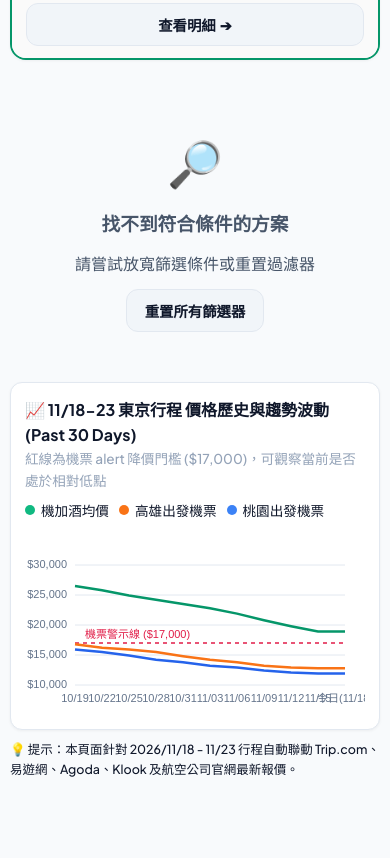
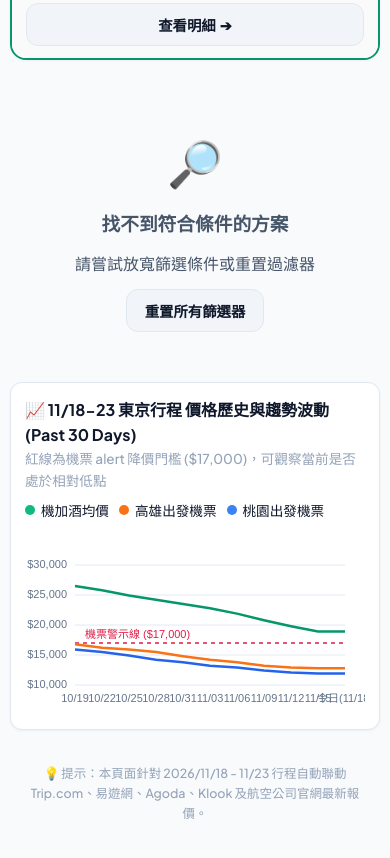
Before and after one commit to Rebecca216/tokyo, a website built with Vite: page index.html in a window 390 px wide. Shown: the part 9927-10785 px from the top of the page. Before the commit the page ends 10717 px from the top, so only its background shows below. Built offline with nearby package versions, Linux system fonts and the light colour scheme.

Commit message:
Add files via upload

```diff
--- a/src/style.css
+++ b/src/style.css
@@ -931,6 +931,7 @@ body {
   max-width: 760px;
   max-height: 90vh;
   overflow-y: auto;
+  -webkit-overflow-scrolling: touch; /* 加入優化手機滾動 */
 }
 
 .btn-close {
@@ -1053,6 +1054,7 @@ body {
   display: flex;
   flex-direction: column;
   gap: 12px;
+  -webkit-overflow-scrolling: touch; /* 加入優化手機滾動 */
 }
 
 /* Toast 提示 */
@@ -1113,6 +1115,14 @@ body {
 
 .no-results-icon {
   font-size: 2.8rem;
+}
+
+/* 頁腳基礎樣式 (原版只有 RWD 補上了基礎) */
+.app-footer {
+  text-align: center;
+  padding: 24px 16px;
+  color: var(--text-muted);
+  font-size: 0.88rem;
 }
 
 /* ==========================================================================
@@ -1491,7 +1501,7 @@ body {
   }
 
   /* 頁腳文字縮小 */
-  .app-footer p {
+  .app-footer {
     font-size: 0.78rem;
   }
 }
```
